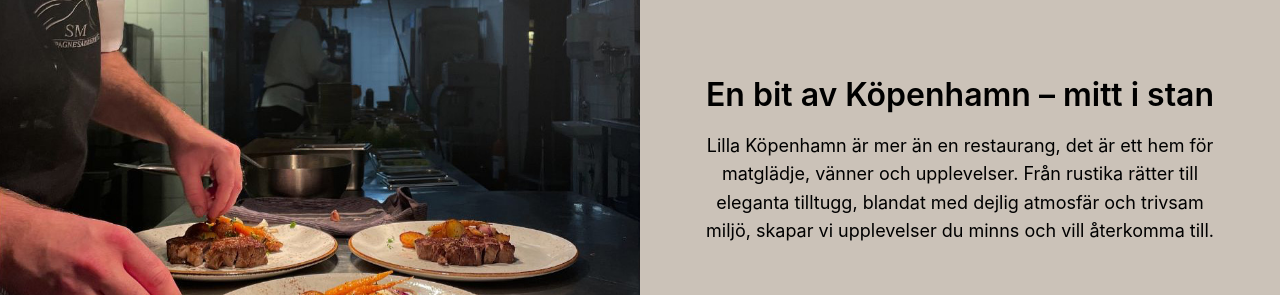
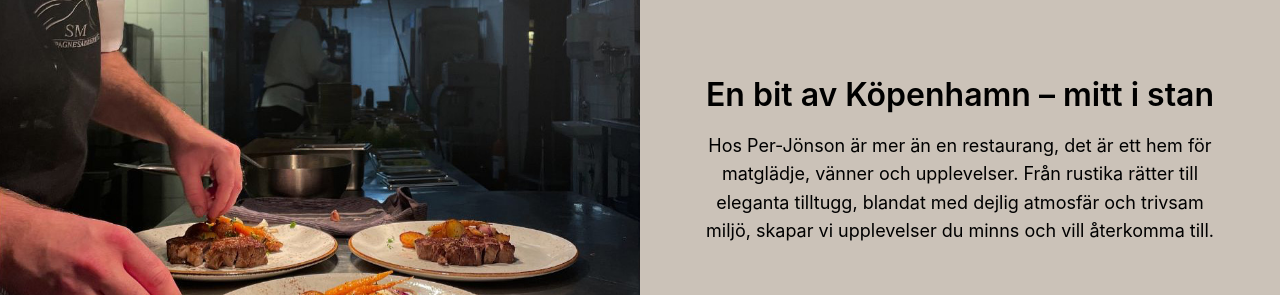
Before and after one commit to teodorgordon/lillakopenhamn, a React (Create React App) app: page /#/ in a window 1280 px wide. Shown: the part 980-1275 px from the top of the page. Built offline with nearby package versions, Linux system fonts and the light colour scheme.

Commit message:
changed named

```diff
--- a/public/index.html
+++ b/public/index.html
@@ -24,7 +24,7 @@
       work correctly both with client-side routing and a non-root public URL.
       Learn how to configure a non-root public URL by running `npm run build`.
     -->
-    <title>Lilla Köpenhamn</title>
+    <title>Hos Per-Jönson</title>
   </head>
   <body>
     <noscript>You need to enable JavaScript to run this app.</noscript>
--- a/src/components/OmOss.js
+++ b/src/components/OmOss.js
@@ -12,7 +12,7 @@ export default function OmOss() {
           Om oss
         </Title>
         <Paragraph style={{ color: "#000", fontSize: "18px" }}>
-          Lilla Köpenhamn är en danskinspirerad restaurang med hjärtat i Göteborg. En plats att trivas på, skapa gemenskap, äta och dricka gott med smaker från både det nordiska köket och kontinenten.
+          Hos Per-Jönson är en danskinspirerad restaurang med hjärtat i Göteborg. En plats att trivas på, skapa gemenskap, äta och dricka gott med smaker från både det nordiska köket och kontinenten.
         </Paragraph>
         <Paragraph style={{ color: "#000", fontSize: "18px" }}>
           Hos oss hittar du klassiska smørrebrød, ostron, varmrätter, desserter och goda drycker till det. Vi fokuserar på råvaror i säsong och en atmosfär som bjuder in till både fest och vardag.
--- a/src/components/Personuppgifter.js
+++ b/src/components/Personuppgifter.js
@@ -23,7 +23,7 @@ export default function Personuppgifter() {
           bordered={false}
         >
           <Paragraph style={{ color: "black", marginBottom: 0 }}>
-            Din integritet är viktig för oss på Lilla Köpenhamn. Vi vill att du ska känna dig trygg när du besöker vår webbplats. <br/><br/>
+            Din integritet är viktig för oss på Hos Per-Jönson. Vi vill att du ska känna dig trygg när du besöker vår webbplats. <br/><br/>
           </Paragraph>
           <Paragraph style={{ color: "black", marginBottom: 0 }}>
             Vi samlar inte in, lagrar eller behandlar några personuppgifter via vår webbplats. Det finns inga kontaktformulär, bokningssystem med databaskoppling eller cookies som används för att spara personlig information. <br/><br/>
--- a/src/components/StartSida.js
+++ b/src/components/StartSida.js
@@ -94,7 +94,7 @@ export default function StartSida({ onBokaClick }) {
       {/* Logotyp */}
       <img
         src={`${process.env.PUBLIC_URL}/logowhite.png`}
-        alt="Lilla Köpenhamn"
+        alt="Hos Per-Jönson"
         style={{
           maxWidth: "80%",
           maxHeight: "200px",
@@ -201,7 +201,7 @@ export default function StartSida({ onBokaClick }) {
             En bit av Köpenhamn – mitt i stan
           </Title>
           <Paragraph style={{ color: "black", fontSize: "18px" }}>
-            Lilla Köpenhamn är mer än en restaurang, det är ett hem för
+            Hos Per-Jönson är mer än en restaurang, det är ett hem för
             matglädje, vänner och upplevelser. Från rustika rätter till
             eleganta tilltugg, blandat med dejlig atmosfär och trivsam
             miljö, skapar vi upplevelser du minns och vill återkomma till.
```
